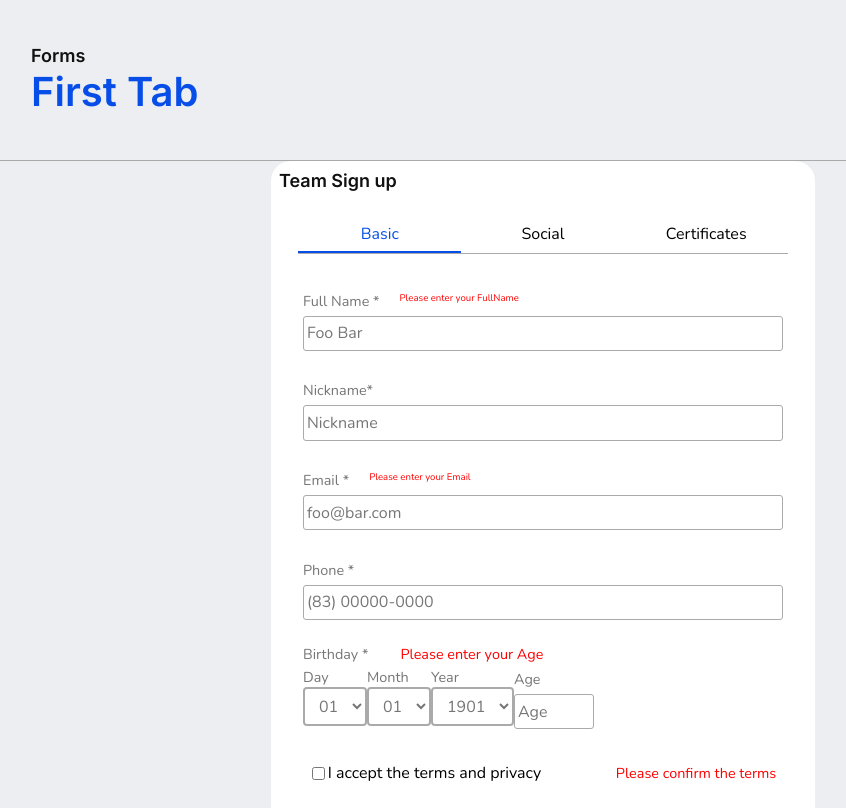
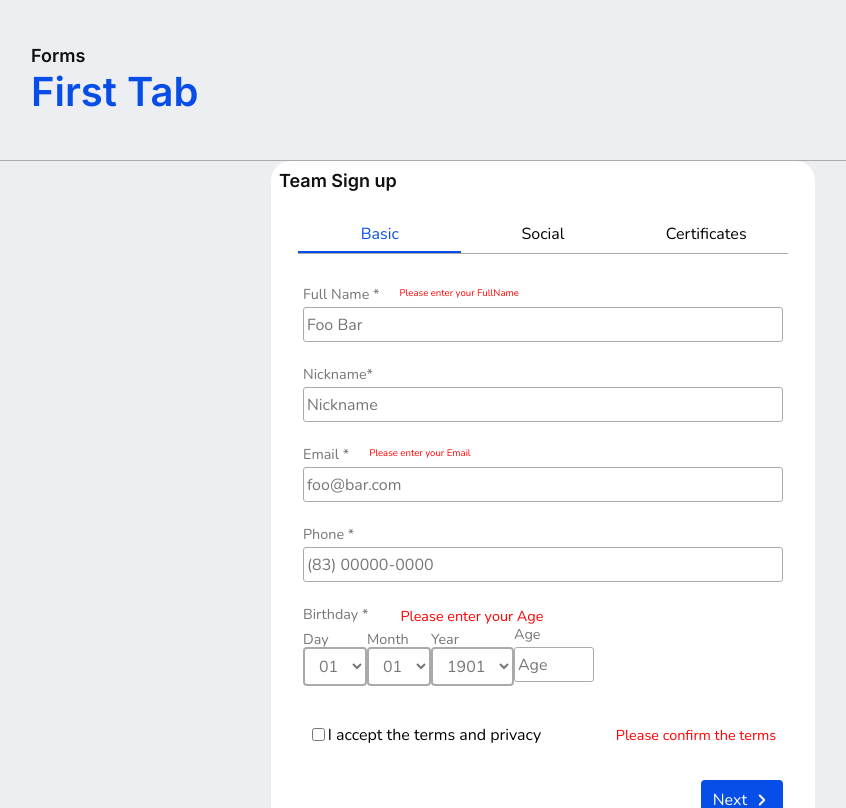
Before and after one commit to Ovictorhugol/FormChallenge, a React (Vite) app: page /basic in a window 1280 px wide. Shown: the top 808 px of the page, without its empty margins (97-943 px from the left). Built offline with nearby package versions, Linux system fonts and the light colour scheme.

Commit message:
Style: label style adjustments

```diff
--- a/src/components/Input/Input.styled.js
+++ b/src/components/Input/Input.styled.js
@@ -4,7 +4,6 @@ const Container = styled.div`
     display: flex;
     flex-direction: column;
     flex: 1;
-    padding: 0.3rem 0rem;
     height: 5rem;
 `
 const Label = styled.label`
@@ -14,6 +13,8 @@ const Label = styled.label`
   margin-right: 1.25rem;
   color: #767676;
   font-weight: 400;
+  line-height: 1rem;
+  height: 1rem;
 `;
 const LabelCheckBox = styled.label`
   font-family: "Nunito", sans-serif;
--- a/src/components/Label/Label.styled.js
+++ b/src/components/Label/Label.styled.js
@@ -11,6 +11,8 @@ export const LabelText = styled.label`
   text-align: left;
   color: #767676;
   font-weight: 400;
+  line-height: 1rem;
+  height: 1rem;
 `;
 export const LabelError = styled.label`
   font-family: "Nunito", sans-serif;
```
